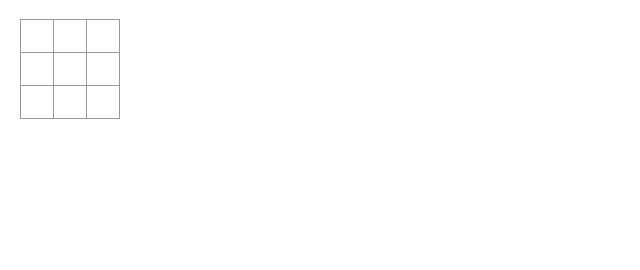
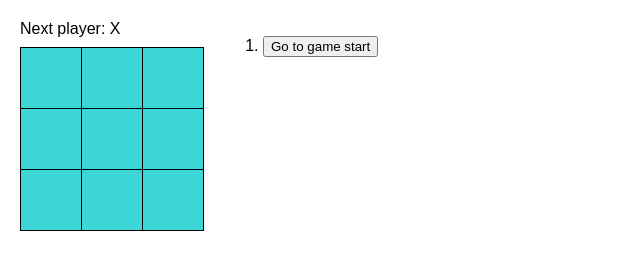
Before and after one commit to verz0/Reactjs-tic-tac-toe, a React app: page / in a window 1280 px wide. Shown: the whole page, without its empty margins (0-640 px from the left). Built offline with nearby package versions, Linux system fonts and the light colour scheme.

Commit message:
implemented time travel and edited css

```diff
--- a/App.js
+++ b/App.js
@@ -1,41 +1,115 @@
-import React from "react";
-import { useState } from 'react';
+import React, { useState } from 'react';
 
-function Square() {
-  const [value, setValue] = useState(null);
-
-  function handleClick() {
-    setValue('X');
-  }
-
+function Square({ value, onSquareClick }) {
   return (
-    <button
-      className="square"
-      onClick={handleClick}
-    >
+    <button className="square" onClick={onSquareClick}>
       {value}
     </button>
   );
 }
 
-export default function Board() {
+function Board({ xIsNext, squares, onPlay }) {
+  function handleClick(i) {
+    if (calculateWinner(squares) || squares[i]) {
+      return;
+    }
+    const nextSquares = squares.slice();
+    if (xIsNext) {
+      nextSquares[i] = 'X';
+    } else {
+      nextSquares[i] = 'O';
+    }
+    onPlay(nextSquares);
+  }
+
+  const winner = calculateWinner(squares);
+  let status;
+  if (winner) {
+    status = 'Winner: ' + winner;
+  } else {
+    status = 'Next player: ' + (xIsNext ? 'X' : 'O');
+  }
+
   return (
     <React.Fragment>
+      <div className="status">{status}</div>
       <div className="board-row">
-           <Square />
-           <Square />
-           <Square />
+        <Square value={squares[0]} onSquareClick={() => handleClick(0)} />
+        <Square value={squares[1]} onSquareClick={() => handleClick(1)} />
+        <Square value={squares[2]} onSquareClick={() => handleClick(2)} />
       </div>
       <div className="board-row">
-           <Square />
-           <Square />
-           <Square />
+        <Square value={squares[3]} onSquareClick={() => handleClick(3)} />
+        <Square value={squares[4]} onSquareClick={() => handleClick(4)} />
+        <Square value={squares[5]} onSquareClick={() => handleClick(5)} />
       </div>
       <div className="board-row">
-           <Square />
-           <Square />
-           <Square />
+        <Square value={squares[6]} onSquareClick={() => handleClick(6)} />
+        <Square value={squares[7]} onSquareClick={() => handleClick(7)} />
+        <Square value={squares[8]} onSquareClick={() => handleClick(8)} />
       </div>
     </React.Fragment>
   );
 }
+
+function calculateWinner(squares) {
+  const lines = [
+    [0, 1, 2],
+    [3, 4, 5],
+    [6, 7, 8],
+    [0, 3, 6],
+    [1, 4, 7],
+    [2, 5, 8],
+    [0, 4, 8],
+    [2, 4, 6],
+  ];
+  for (let i = 0; i < lines.length; i++) {
+    const [a, b, c] = lines[i];
+    if (squares[a] && squares[a] === squares[b] && squares[a] === squares[c]) {
+      return squares[a];
+    }
+  }
+  return null;
+}
+
+export default function Game() {
+  const [history, setHistory] = useState([Array(9).fill(null)]);
+  const [currentMove, setCurrentMove] = useState(0);
+  const xIsNext = currentMove % 2 === 0;
+  const currentSquares = history[currentMove];
+
+  function handlePlay(nextSquares) {
+    const nextHistory = [...history.slice(0, currentMove + 1), nextSquares];
+    setHistory(nextHistory);
+    setCurrentMove(nextHistory.length - 1);
+  }
+
+  function jumpTo(nextMove) {
+    setCurrentMove(nextMove);
+  }
+
+  const moves = history.map((squares, move) => {
+    let description;
+    if (move > 0) {
+      description = 'Go to move #' + move;
+    } else {
+      description = 'Go to game start';
+    }
+    return (
+      <li key={move}>
+        <button onClick={() => jumpTo(move)}>{description}</button>
+      </li>
+    );
+  });
+
+  return (
+    <div className="game">
+      <div className="game-board">
+        <Board xIsNext={xIsNext} squares={currentSquares} onPlay={handlePlay} />
+      </div>
+      <div className="game-info">
+        <ol>{moves}</ol>
+      </div>
+    </div>
+  );
+}
--- a/styles.css
+++ b/styles.css
@@ -53,12 +53,12 @@ ul {
 body {
   font-family: sans-serif;
   margin: 20px;
-  padding: 0;
+  padding: 0px;
 }
 
 .square {
-  background: #fff;
-  border: 1px solid #999;
+  background: rgb(60, 214, 214);
+  border: 1px solid rgb(0, 0, 0);
   float: left;
   font-size: 24px;
   font-weight: bold;
@@ -66,7 +66,7 @@ body {
   height: 34px;
   margin-right: -1px;
   margin-top: -1px;
-  padding: 0;
+  padding: 30px;
   text-align: center;
   width: 34px;
 }
```
